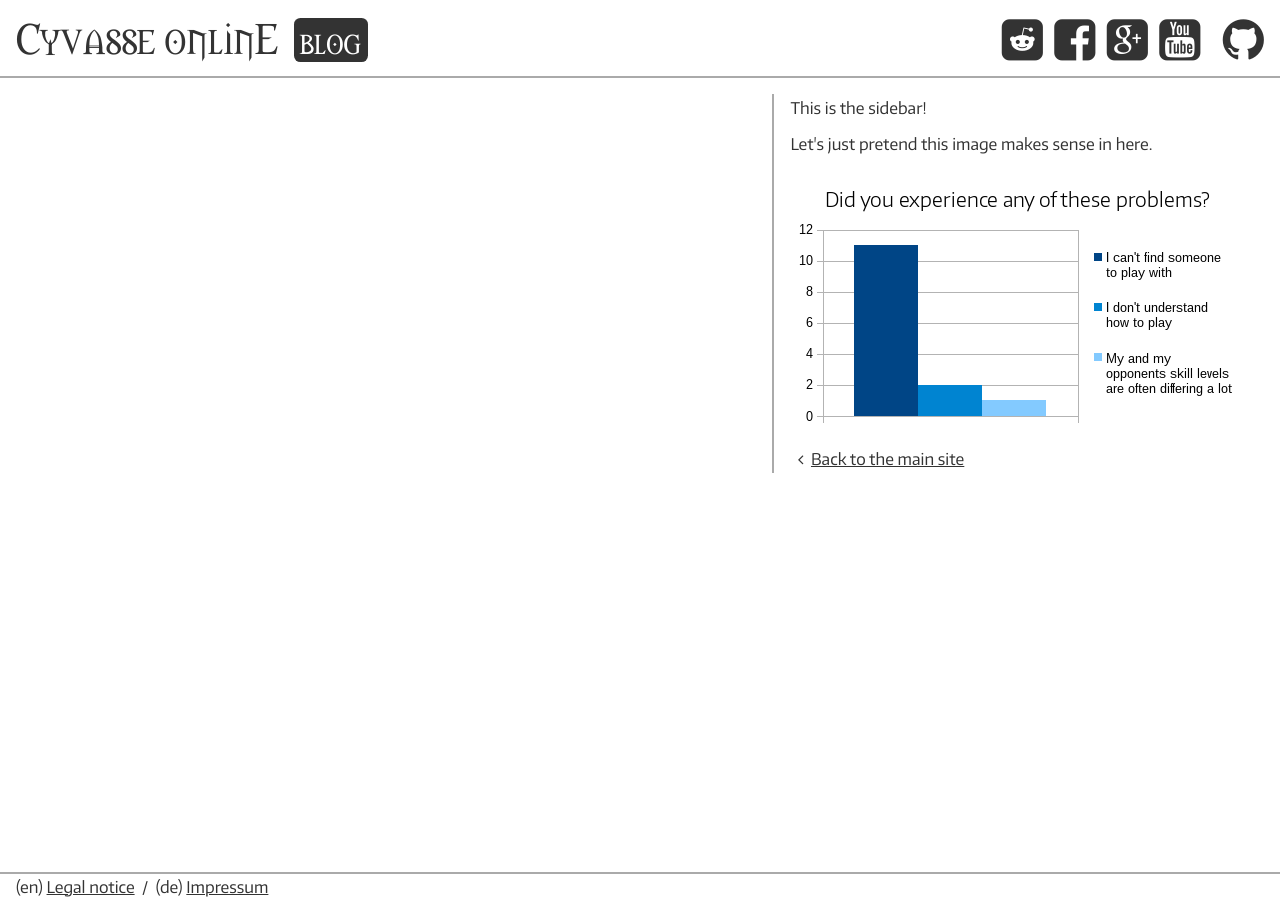
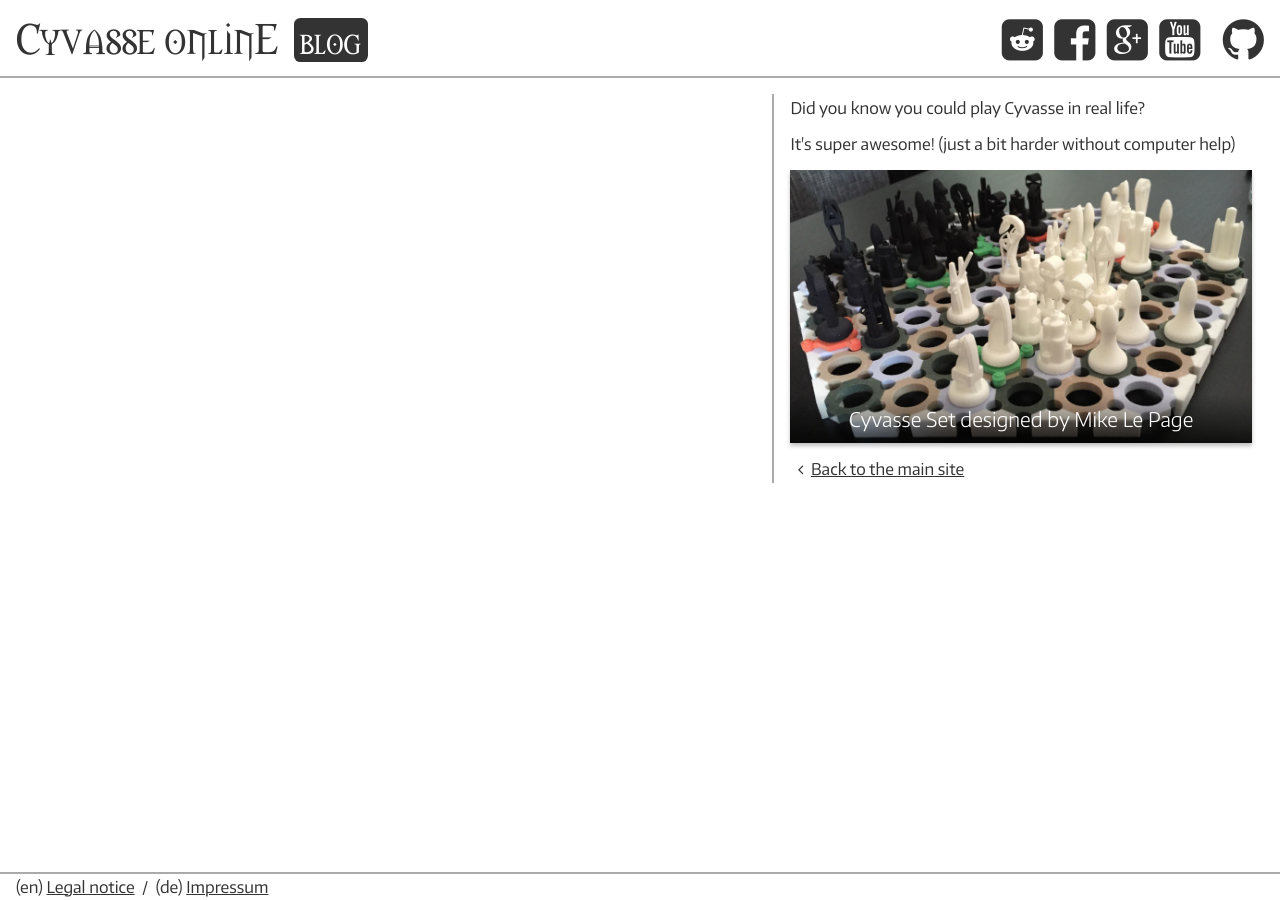
Before and after one commit to cyvasse-online/blog, a Jekyll site: the page built from index.html, in a window 1280 px wide. Built offline with Jekyll 4.4.1, drawn with Linux system fonts in a browser that asks for light colours; the list of posts is cut into pages by our own code.

Commit message:
Add sidebar content, fix layout issues

```diff
--- a/_includes/sidebar.html
+++ b/_includes/sidebar.html
@@ -1,7 +1,12 @@
 <aside class="sidebar">
-    <p>This is the sidebar!</p>
-    <p>Let's just pretend this image makes sense in here.</p>
-    <p><img src="/img/survey-3.png"></p>
+    <p>Did you know you could play Cyvasse in real life?</p>
+    <p>It's super awesome! (just a bit harder without computer help)</p>
+    <div class="cyv-3dp">
+        <a href="//www.shapeways.com/shops/mikelepage?section=Cyvasse+Set+%28from+%24280+total%29">
+            <img src="/img/cyvasse-rl.jpg" alt="3d-printed Cyvasse board and pieces">
+            <div class="overlay">Cyvasse Set designed by Mike Le Page</div>
+        </a>
+    </div>
     <p><a href="//cyvasse-online.com/">
         <i class="fa fa-fw fa-angle-left"></i>Back to the main site
     </a></p>
--- a/_sass/_article.scss
+++ b/_sass/_article.scss
@@ -11,5 +11,6 @@ article {
 
     img {
         max-width: 100%;
+        box-shadow: 0px 3px 4px 0px rgba(0, 0, 0, 0.25)
     }
 }
--- a/_sass/_layout.scss
+++ b/_sass/_layout.scss
@@ -90,3 +90,9 @@ body {
         padding-left: .25em;
     }
 }
+
+.page-content,
+.sidebar {
+    min-width: 0;
+    max-width: 100%;
+}
--- /dev/null
+++ b/_sass/_sidebar.scss
@@ -0,0 +1,30 @@
+.cyv-3dp {
+    position: relative;
+    margin: 0 .75em;
+
+    box-shadow: 0px 3px 4px 0px rgba(0, 0, 0, 0.25);
+
+    img {
+        display: block;
+        max-width: 100%;
+    }
+
+    .overlay {
+        position: absolute;
+        bottom: 0;
+
+        width: 100%;
+
+        background: transparent
+                    linear-gradient(to bottom, transparent 0%, rgba(0, 0, 0, 0.75) 100%)
+                    repeat scroll 0% 0%;
+        padding: 12px;
+
+        color: #fff;
+        text-align: center;
+        font: {
+            size: 1.25em;
+            weight: 300;
+        }
+    }
+}
--- a/css/style.scss
+++ b/css/style.scss
@@ -6,4 +6,5 @@
     "layout",
     "header",
     "article",
+    "sidebar",
     "misc";
```
Also changed, not shown: img/cyvasse-rl.jpg (added).
